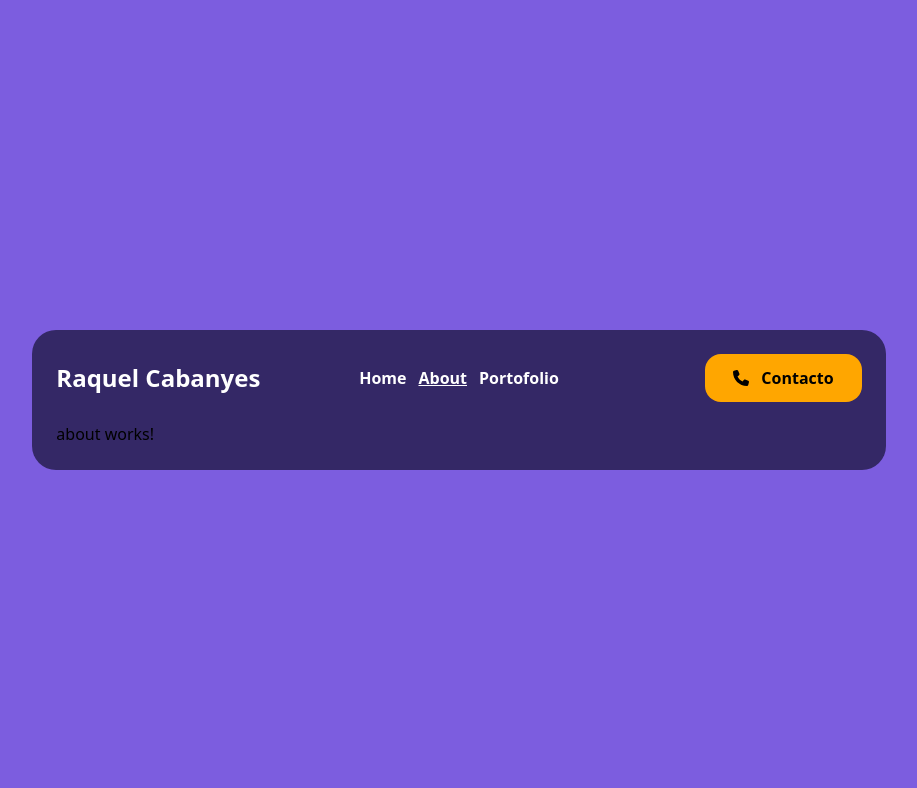
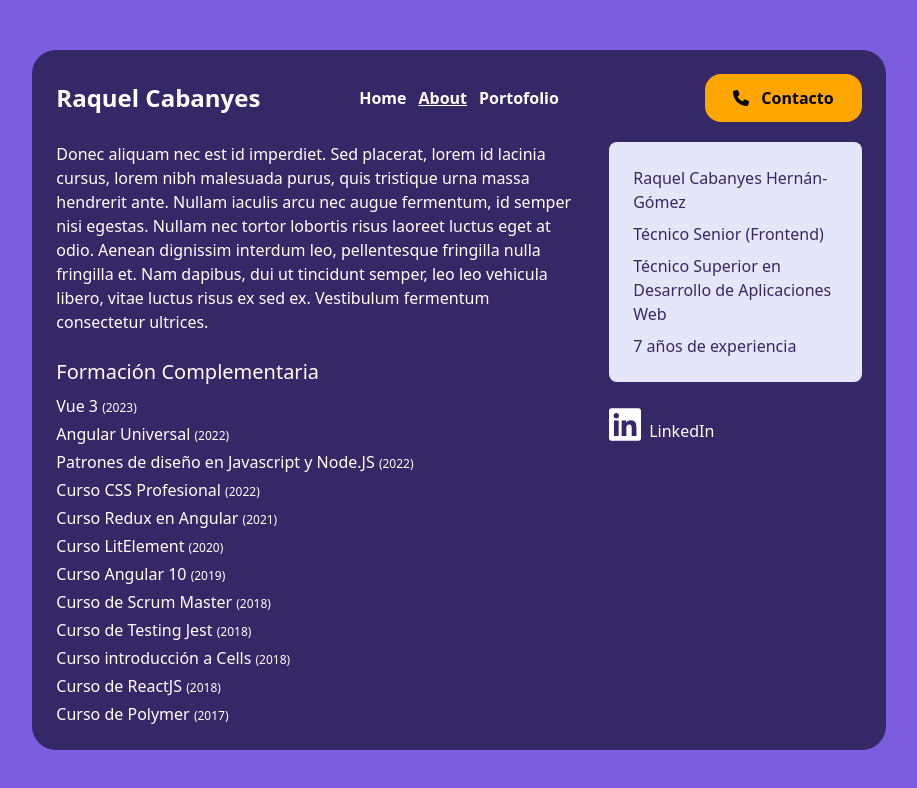
Before and after one commit to raquelCabanyes/personal-portfolio, an Angular app: page /about in a window 1280 px wide. Shown: the top 788 px of the page, without its empty margins (181-1098 px from the left). Built offline with nearby package versions, Linux system fonts and the light colour scheme.

Commit message:
added content

```diff
--- a/src/app/page/about/about.component.html
+++ b/src/app/page/about/about.component.html
@@ -1,3 +1,63 @@
-<div class="flex justify-between px-6 pb-6 pt-0">
-  <p>about works!</p>
+<div class="flex px-6 pb-6 pt-0">
+  <div class="w-2/3 pr-4">
+    <div class="text-white">
+      Donec aliquam nec est id imperdiet. Sed placerat, lorem id lacinia cursus,
+      lorem nibh malesuada purus, quis tristique urna massa hendrerit ante.
+      Nullam iaculis arcu nec augue fermentum, id semper nisi egestas. Nullam
+      nec tortor lobortis risus laoreet luctus eget at odio. Aenean dignissim
+      interdum leo, pellentesque fringilla nulla fringilla et. Nam dapibus, dui
+      ut tincidunt semper, leo leo vehicula libero, vitae luctus risus ex sed
+      ex. Vestibulum fermentum consectetur ultrices.
+    </div>
+    <div class="flex flex-col pt-6 text-white">
+      <div class="bold text-xl">Formación Complementaria</div>
+      <div class="pt-2">Vue 3 <span class="text-xs">(2023)</span></div>
+      <div class="pt-1">
+        Angular Universal <span class="text-xs">(2022)</span>
+      </div>
+      <div class="pt-1">
+        Patrones de diseño en Javascript y Node.JS
+        <span class="text-xs">(2022)</span>
+      </div>
+      <div class="pt-1">
+        Curso CSS Profesional <span class="text-xs">(2022)</span>
+      </div>
+      <div class="pt-1">
+        Curso Redux en Angular <span class="text-xs">(2021)</span>
+      </div>
+      <div class="pt-1">
+        Curso LitElement <span class="text-xs">(2020)</span>
+      </div>
+      <div class="pt-1">
+        Curso Angular 10 <span class="text-xs">(2019)</span>
+      </div>
+      <div class="pt-1">
+        Curso de Scrum Master <span class="text-xs">(2018)</span>
+      </div>
+      <div class="pt-1">
+        Curso de Testing Jest <span class="text-xs">(2018)</span>
+      </div>
+      <div class="pt-1">
+        Curso introducción a Cells <span class="text-xs">(2018)</span>
+      </div>
+      <div class="pt-1">
+        Curso de ReactJS <span class="text-xs">(2018)</span>
+      </div>
+      <div class="pt-1">
+        Curso de Polymer <span class="text-xs">(2017)</span>
+      </div>
+    </div>
+  </div>
+  <div class="w-1/3 pl-4">
+    <div class="flex flex-col rounded-lg p-6 bg-[#E6E6FA] text-[#342866]">
+      <div>Raquel Cabanyes Hernán-Gómez</div>
+      <div class="pt-2">Técnico Senior (Frontend)</div>
+      <div class="pt-2">Técnico Superior en Desarrollo de Aplicaciones Web</div>
+      <div class="pt-2">7 años de experiencia</div>
+    </div>
+    <a [href]="urlLikedin" class="mt-6 flex text-white">
+      <img [src]="iconLikedin" class="w-8 text-white" alt="Likedin" />
+      <span class="self-end pl-2">LinkedIn</span>
+    </a>
+  </div>
 </div>
--- a/src/app/page/about/about.component.ts
+++ b/src/app/page/about/about.component.ts
@@ -1,10 +1,14 @@
 import { Component } from '@angular/core';
+import { FontAwesomeModule } from '@fortawesome/angular-fontawesome';
 
 @Component({
   selector: 'app-about',
   standalone: true,
-  imports: [],
+  imports: [FontAwesomeModule],
   templateUrl: './about.component.html',
   styleUrl: './about.component.scss',
 })
-export class AboutComponent {}
+export class AboutComponent {
+  public iconLikedin = '../../../assets/icons/linkedin.svg';
+  public urlLikedin = 'https://es.linkedin.com/in/raquelcabanyes';
+}
```
Also changed, not shown: src/assets/icons/linkedin.svg (added).
